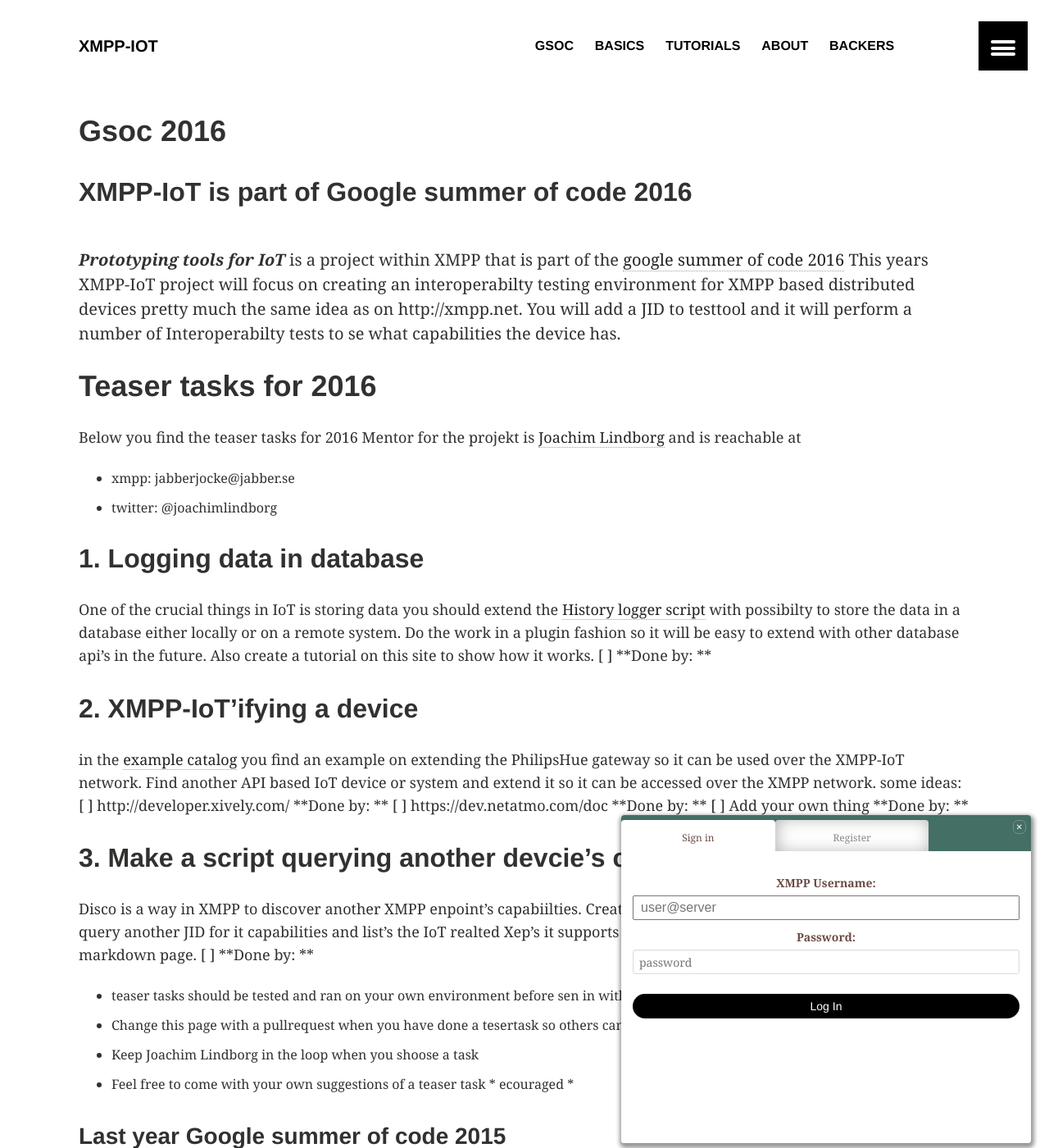
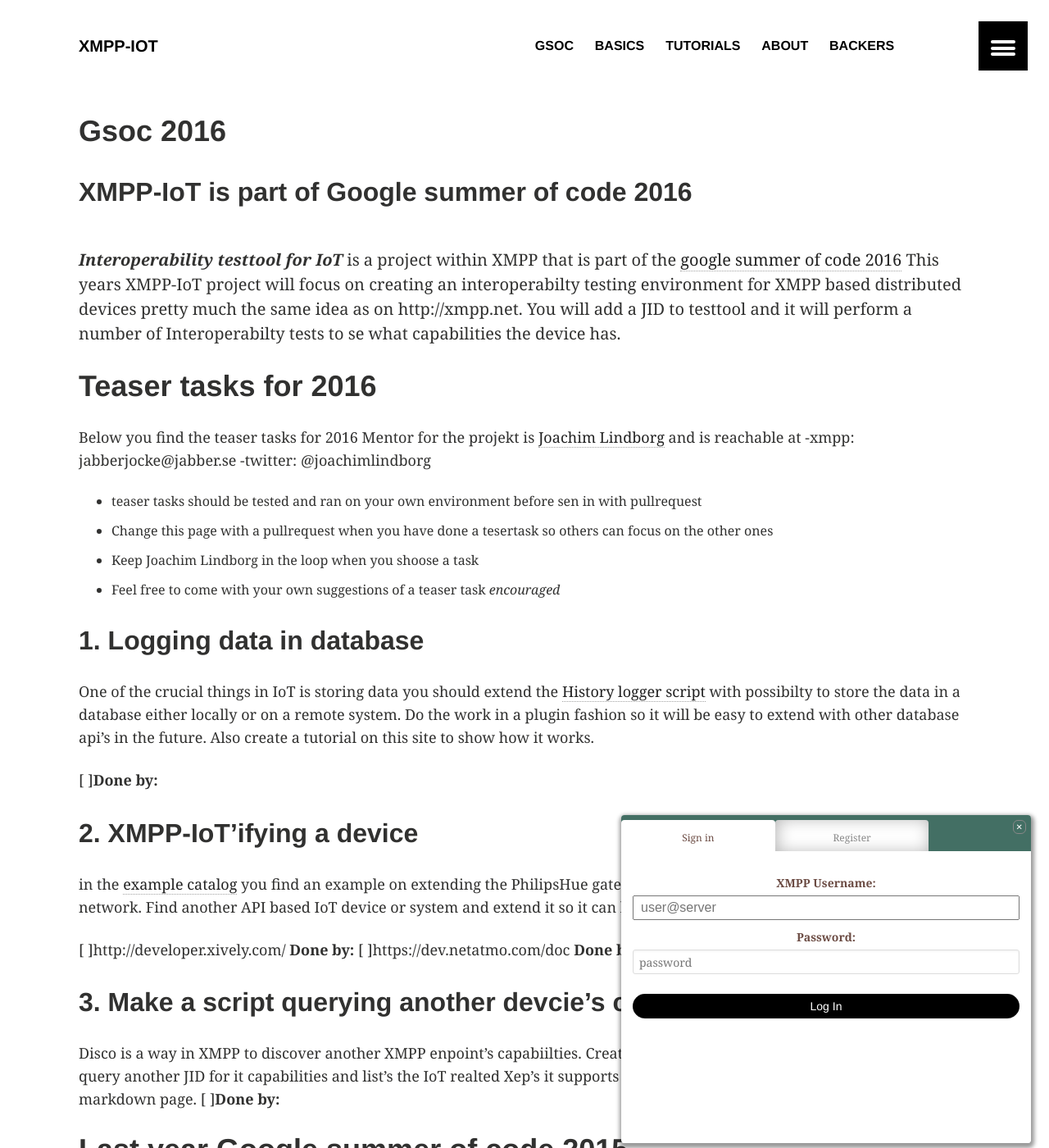
Before and after one commit to xmpp-iot/xmpp-iot.github.io, a Jekyll site: the page built from gsoc/index.md, in a window 1280 px wide and 1400 px high. Shown: the whole window at 82% size. Built offline with Jekyll 4.4.1, drawn with Linux system fonts in a browser that asks for light colours; some web fonts are replaced.

Commit message:
more formatting

```diff
--- a/gsoc/index.md
+++ b/gsoc/index.md
@@ -12,36 +12,37 @@ image:
 share: true
 ads: false
 ---
-***Prototyping tools for IoT*** is a project within XMPP that is part of the [google summer of code 2016](https://developers.google.com/open-source/gsoc/) This years XMPP-IoT project will focus on creating an interoperabilty testing environment for XMPP based distributed devices pretty much the same idea as on http://xmpp.net. You will add a JID to testtool and it will perform a number of Interoperabilty tests to se what capabilities the device has.
+***Interoperability  testtool for IoT*** is a project within XMPP that is part of the [google summer of code 2016](https://developers.google.com/open-source/gsoc/) This years XMPP-IoT project will focus on creating an interoperabilty testing environment for XMPP based distributed devices pretty much the same idea as on http://xmpp.net. You will add a JID to testtool and it will perform a number of Interoperabilty tests to se what capabilities the device has.
 
 # Teaser tasks for 2016
 Below you find the teaser tasks for 2016
 Mentor for the projekt is [Joachim Lindborg](http://lsys.se) and is reachable at
-  - xmpp: jabberjocke@jabber.se
-  - twitter: @joachimlindborg
+  -xmpp: jabberjocke@jabber.se
+  -twitter: @joachimlindborg
+
+  * teaser tasks should be tested and ran on your own environment before sen in with pullrequest
+  * Change this page with a pullrequest when you have done a tesertask so others can focus on the other ones
+  * Keep Joachim Lindborg in the loop when you shoose a task
+  * Feel free to come with your own suggestions of a teaser task *encouraged*
 
 ## 1. Logging data in database
 One of the crucial things in IoT is storing data you should extend the [History logger script](https://github.com/joachimlindborg/SleekXMPP/tree/xep_0323_325/examples/IoT) with possibilty to store the data in a database either locally or on a remote system. Do the work in a plugin fashion so it will be easy to extend with other database api's in the future. Also create a tutorial on this site to show how it works.
-  [ ] **Done by: **
+
+  [ ]**Done by:**
 
 ## 2. XMPP-IoT'ifying a device
 in the [example catalog](https://github.com/joachimlindborg/SleekXMPP/tree/xep_0323_325/examples/IoT) you find an example on extending the PhilipsHue gateway so it can be used over the XMPP-IoT network. Find another API based IoT device or system and extend it so it can be accessed over the XMPP network. some ideas:
-  [ ] http://developer.xively.com/ **Done by: **
-  [ ] https://dev.netatmo.com/doc **Done by: **
-  [ ] Add your own thing **Done by: **
 
+  [ ]http://developer.xively.com/ **Done by:**
+  [ ]https://dev.netatmo.com/doc **Done by:**
+  [ ]Add your own thing **Done by:**
 
 ## 3. Make a script querying another devcie's capabilities
 Disco is a way in XMPP to discover another XMPP enpoint's capabiilties. Create a script in the [example catalog](https://github.com/joachimlindborg/SleekXMPP/tree/xep_0323_325/examples/IoT) catalog that query another JID for it capabilities and list's the IoT realted Xep's it supports in a nice fashion prefrably creating a nice markdown page.
-  [ ] **Done by: **
-
-* teaser tasks should be tested and ran on your own environment before sen in with pullrequest
-* Change this page with a pullrequest when you have done a tesertask so others can focus on the other ones
-* Keep Joachim Lindborg in the loop when you shoose a task
-* Feel free to come with your own suggestions of a teaser task * ecouraged *
+  [ ]**Done by:**
 
 
-### Last year Google summer of code 2015
+# Last year Google summer of code 2015
 Last years project is kept here as a reference [google summer of code 2015](http://www.google-melange.com/gsoc/homepage/google/gsoc2015). The project created a gui and a cordova application that you can use for this summers work. You will be blogging on this site
 
 Deliverables
```
